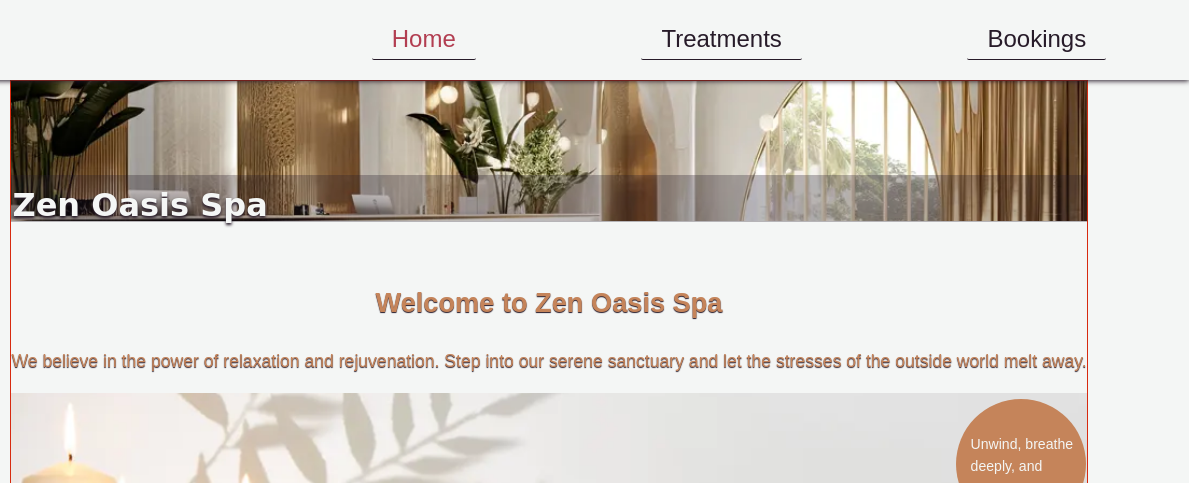
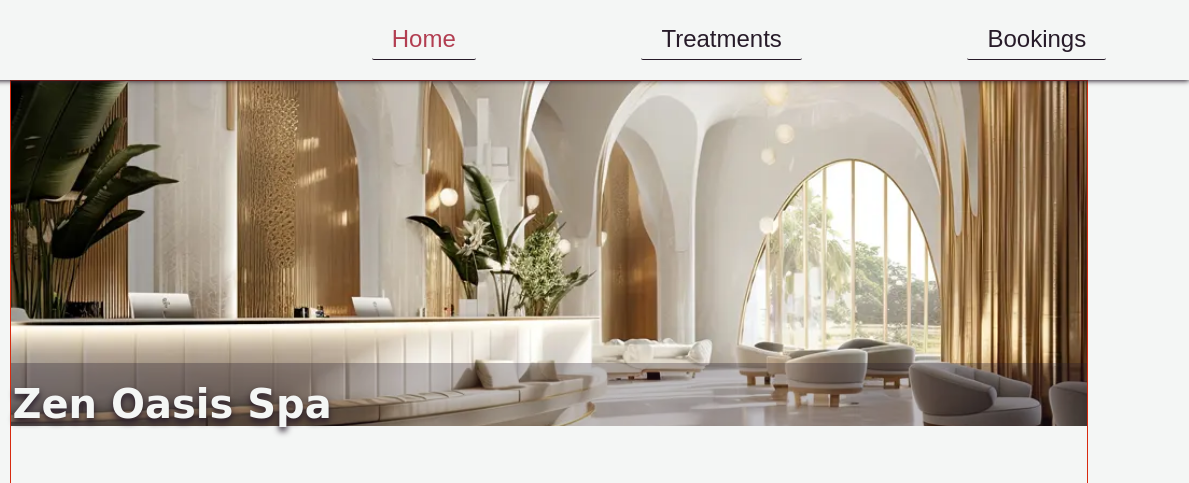
Before and after one commit to SamAtkinsonModeste/ci-p-one-zen-oasis-spa, a plain HTML site: page index.html in a window 1280 px wide. Shown: the top 483 px of the page, 91-1280 px from the left. Drawn offline with Linux system fonts and the light colour scheme; a web font is replaced by a local one.

Commit message:
css: reception tablet portrait media query done

```diff
--- a/assets/css/styles.css
+++ b/assets/css/styles.css
@@ -229,8 +229,8 @@ main {
     height: 47px;
     background-color: rgba(39, 27, 41, 0.3);
     margin: 0;
-    top: 94px;
     left: 0;
+    bottom: 0;
 
 }
 
@@ -425,6 +425,24 @@ small {
         margin-top: 80px;
     }
 
+
+    /*********Index Main Elements ***************/
+    /*Top section element*/
+
+    #intro {
+        height: 345px;
+    }
+
+    #reception {
+        height: 63px;
+    }
+
+    #reception h1 {
+        top: 9px;
+        font-size: 2.5rem;
+        text-shadow: 0 4px 6px var(--color-black-purple);
+    }
+
     /****FOOTER ELEMENTS******/
     footer {
         padding-top: 10px;
```
